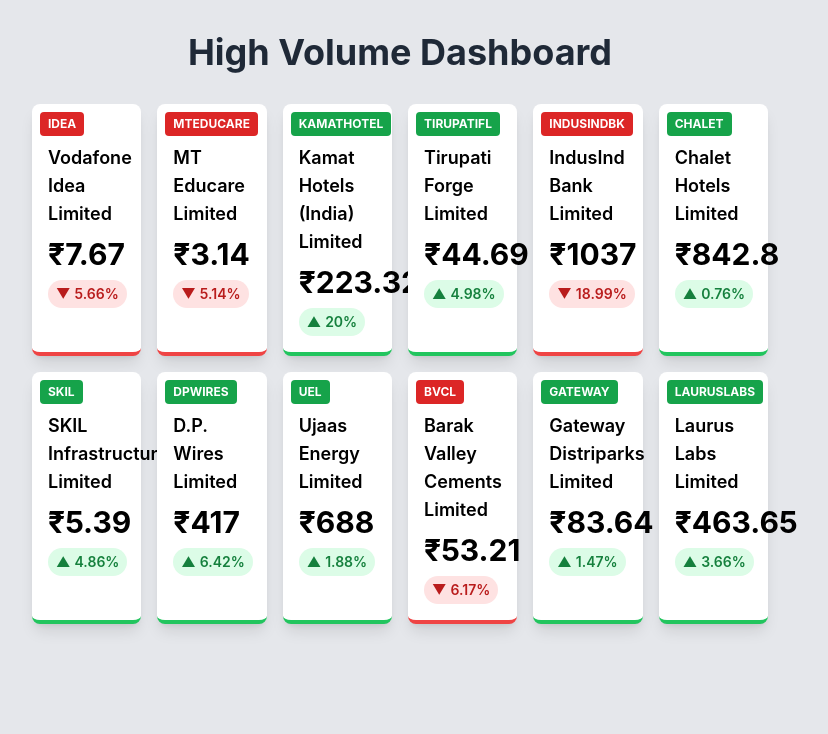
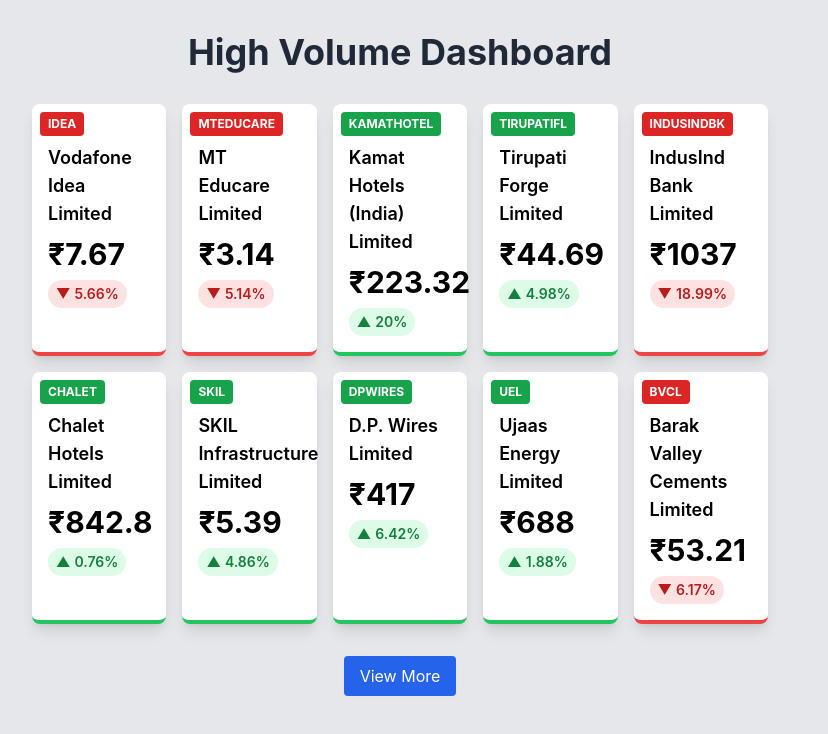
Before and after one commit to sammedchougule/equityhub, a React (Create React App) app: page / in a window 1280 px wide. Shown: the top 734 px of the page, without its empty margins (240-1068 px from the left). Built offline with nearby package versions, Linux system fonts and the light colour scheme.

Commit message:
"made responsive for all the devices"

```diff
--- a/src/stockData.js
+++ b/src/stockData.js
@@ -1,9 +1,9 @@
 import React, { useEffect, useState } from 'react';
-
 
 const StockData = () => {
   const [stockData, setStockData] = useState([]);
   const [loading, setLoading] = useState(true);
+  const [visibleCount, setVisibleCount] = useState(10); // State to control how many stocks to show
 
   useEffect(() => {
     const fetchData = async () => {
@@ -26,15 +26,19 @@
     fetchData();
   }, []);
 
+  const handleViewMore = () => {
+    setVisibleCount((prevCount) => prevCount + 10); // Increase visible count by 10
+  };
+
   if (loading) return <div>Loading...</div>;
   if (!stockData.length) return <div>No data available</div>;
 
   return (
     <div className="bg-gray-200 p-8 min-h-screen">
-      <h2 className="text-4xl font-bold mb-8 text-gray-800">High Volume Dashboard</h2>
+      <h2 className="text-4xl font-bold mb-8 text-gray-800 text-center">High Volume Dashboard</h2>
 
-      <div className="grid grid-cols-6 gap-4  px-60">
-        {stockData.map((stock, index) => (
+      <div className="grid grid-cols-1 sm:grid-cols-2 md:grid-cols-3 lg:grid-cols-4 xl:grid-cols-5 gap-4 px-4 sm:px-10 lg:px-60">
+        {stockData.slice(0, visibleCount).map((stock, index) => (
           <div
             key={index}
             className={`p-4 bg-white rounded-lg shadow-lg border-b-4 ${
@@ -59,7 +63,7 @@
             {/* Change Percentage */}
             <div className="mt-2 flex">
               <div
-                className={` text-sm font-semibold px-2 py-1 rounded-full ${
+                className={`text-sm font-semibold px-2 py-1 rounded-full ${
                   stock.chg_percentage > 0 ? 'bg-green-100 text-green-700' : 'bg-red-100 text-red-700'
                 }`}
               >
@@ -67,57 +71,23 @@
                 <span>{Math.abs(stock.chg_percentage)}%</span>
               </div>
             </div>
-
-
           </div>
         ))}
       </div>
 
+      {/* View More Button */}
+      {visibleCount < stockData.length && (
+        <div className="flex justify-center mt-8">
+          <button
+            className="px-4 py-2 bg-blue-600 text-white rounded hover:bg-blue-700"
+            onClick={handleViewMore}
+          >
+            View More
+          </button>
+        </div>
+      )}
     </div>
   );
 };
 
 export default StockData;
-
-
-
-
-
-
-// TODO: SIMPLYFYING THE FETCH DATA USING EXPRESS LOCALHOST:5000
-
-// import React, { useEffect, useState } from 'react';
-
-// const StockData = () => {
-//   const [stockData, setStockData] = useState([]);
-
-//   useEffect(() => {
-//     const fetchData = async () => {
-//       const response = await fetch('http://localhost:5000/data.json');
-//       const data = await response.json();
-//       setStockData(data);
-//     };
-
-//     fetchData();
-//   }, []);
-
-//   return (
-//     <div>
-//       {stockData.length > 0 ? (
-//         stockData.map((stock, index) => (
-//           <div key={index}>
-//             <h1>{stock.stock_name} ({stock.stock})</h1>
-//             <p>Industry: {stock.industry}</p>
-//             <p>Sector: {stock.sector}</p>
-//             <p>Exchange: {stock.exchange}</p>
-//             <p>Closing Price: {stock.close_yest}</p>
-//           </div>
-//         ))
-//       ) : (
-//         <p>Loading data...</p>
-//       )}
-//     </div>
-//   );
-// };
-
-// export default StockData;
```
